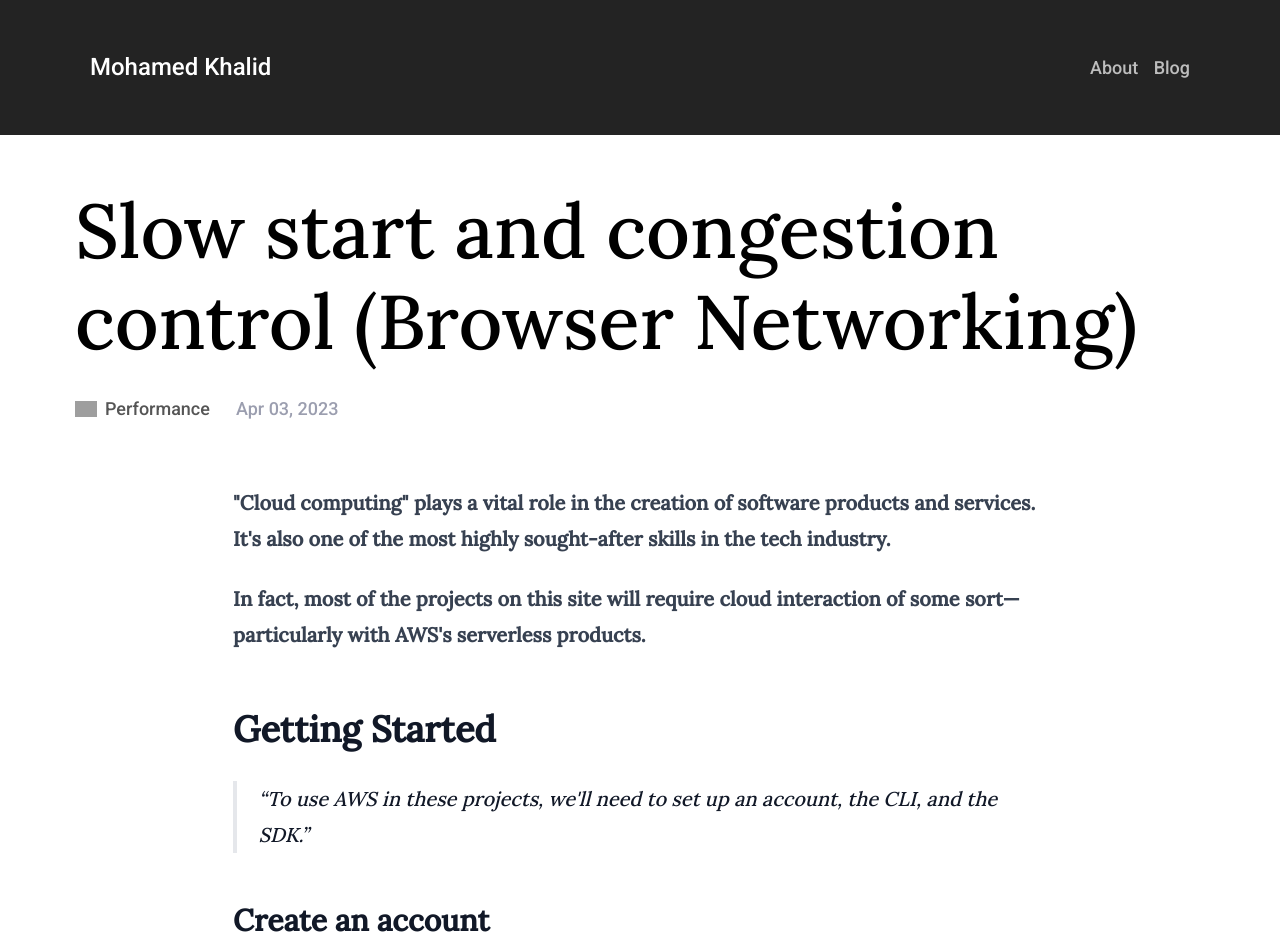
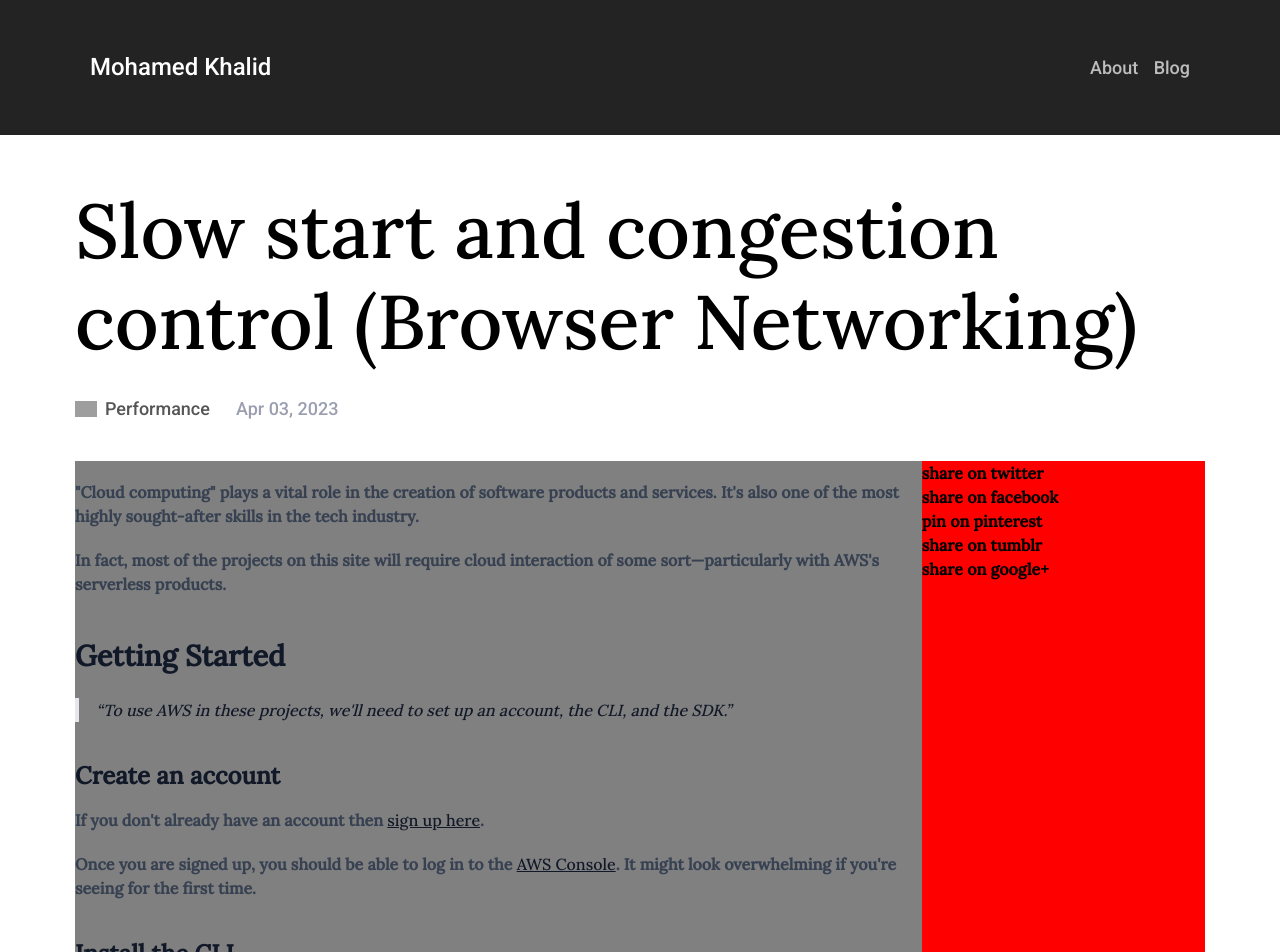
Before and after one commit to mohamedtsx/next-blog, a Next.js app: page /blogs/aws-quickstart in a window 1280 px wide. Shown: the top 952 px of the page. Built offline with nearby package versions, Linux system fonts and the light colour scheme; grey boxes are pictures that could not be loaded.

Commit message:
add share component

```diff
--- /dev/null
+++ b/components/share/share.component.tsx
@@ -0,0 +1,120 @@
+import styled from "styled-components";
+
+export const StyledBlogShare = styled.aside`
+    background-color: red;
+    width: 400px;
+`
+
+const boxWidth = 300;
+const boxHeight = 212;
+const buttonHeight = 30;
+
+const ShareButtons = styled.div`
+  position: absolute;
+  width: ${boxWidth}px;
+  height: ${boxHeight}px;
+  padding-left: ${(boxWidth / 2) - (buttonHeight / 2)}px;
+  top: 50%;
+  left: 50%;
+  margin-left: -${boxWidth / 2}px;
+  margin-top: -${boxHeight / 2}px;
+`
+const ShareButtonPrimary = styled.div`
+  position: absolute;
+  background: #fff;
+  width: ${buttonHeight}px;
+  height: ${buttonHeight}px;
+`
+const ShareButtonSecondaryContent = styled.div`
+  font-family: sans-serif;
+  font-size: 0.75em;
+  background: #fff;
+`
+
+const ShareButton = styled.div`
+  display: block;
+  position: relative;
+  height: ${buttonHeight}px;
+
+  &:hover {
+    cursor: pointer;
+
+    ${ShareButtonPrimary} {
+      box-shadow: 1px 0 0 0 rgba(0, 0, 0, 0.1);
+    }
+
+    ${ShareButtonSecondaryContent} {
+      transform: translate3d(0, 0, 0);
+    }
+  }
+`
+
+
+
+const BlogShare = () => {
+
+    return(
+        <StyledBlogShare>
+            <div className="share-buttons">
+
+                <div className="share-button">
+                    <div className="share-button-secondary">
+                    <div className="share-button-secondary-content">
+                        share on twitter
+                    </div>
+                    </div>
+                    <div className="share-button-primary">
+                        <i className="share-button-icon fa fa-twitter"></i>
+                    </div>
+                </div>
+
+                <div className="share-button">
+                    <div className="share-button-secondary">
+                    <div className="share-button-secondary-content">
+                        share on facebook
+                    </div>
+                    </div>
+                    <div className="share-button-primary">
+                        <i className="share-button-icon fa fa-facebook"></i>
+                    </div>
+                </div>
+
+                <div className="share-button">
+                    <div className="share-button-secondary">
+                    <div className="share-button-secondary-content">
+                        pin on pinterest
+                    </div>
+                    </div>
+                    <div className="share-button-primary">
+                        <i className="share-button-icon fa fa-pinterest"></i>
+                    </div>
+                </div>
+
+                <div className="share-button">
+                    <div className="share-button-secondary">
+                    <div className="share-button-secondary-content">
+                        share on tumblr
+                    </div>
+                    </div>
+                    <div className="share-button-primary">
+                    <i className="share-button-icon fa fa-tumblr"></i>
+                    </div>
+                </div>
+
+                <div className="share-button">
+                    <div className="share-button-secondary">
+                    <div className="share-button-secondary-content">
+                        share on google+
+                    </div>
+                    </div>
+                    <div className="share-button-primary">
+                        <i className="share-button-icon fa fa-google-plus"></i>
+                    </div>
+                </div>
+
+            </div>
+        </StyledBlogShare>
+    )
+}
+
+export default BlogShare;
--- a/pages/blogs/[slug].tsx
+++ b/pages/blogs/[slug].tsx
@@ -1,9 +1,11 @@
 import styled from 'styled-components';
 import { BlogMetaData } from '@/components/card/card.component';
 import BlogHeader from '@/components/blog-header/blog-header.component'
+import { StyledBlogShare } from '@/components/share/share.component';
 
 import Markdown from 'markdown-to-jsx';
 import ReadMore from '@/components/readmore/readmore.component';
+import BlogShare from '@/components/share/share.component';
 
 
 
@@ -23,8 +25,26 @@ export const StyledBlog = styled.main`
 `
 
 const Article = styled.article`
-    margin: 4rem auto 0;
+    flex-grow: 1;
+    background-color: gray;
 `
+
+const BlogMain = styled.div`
+    display: flex;
+    justify-content: space-between;
+    width: 100%;
+    margin-top: 40px;
+    overflow: hidden;
+    background-color: green;
+
+    @media only screen and (max-width: 1200px) {
+        justify-content: center;
+        ${StyledBlogShare} {
+           display: none;
+        }
+    }
+`;
+
 const Blog = ( BlogProps: BlogProps) => {
 
     const {
@@ -40,9 +60,23 @@ const Blog = ( BlogProps: BlogProps) => {
 
         <StyledBlog>
             <BlogHeader metaData={data}/>
-            <Article className='prose lg:prose-xl'>
-                <Markdown>{content}</Markdown>
-            </Article>
+            <BlogMain>
+                <Article className='
+                    prose
+                    max-w-none
+                    lg:prose-xl
+                    md:prose
+                    sm:prose-sm
+                    base:prose-xs
+                    sm:text-base
+
+                    max-w-md
+                    sm:max-w-none
+                '>
+                    <Markdown>{content}</Markdown>
+                </Article>
+                <BlogShare />
+            </BlogMain>
             <ReadMore
                 blogsArray={blogsMetaDataArray}
                 currentBlogTitle={data.title}
```
